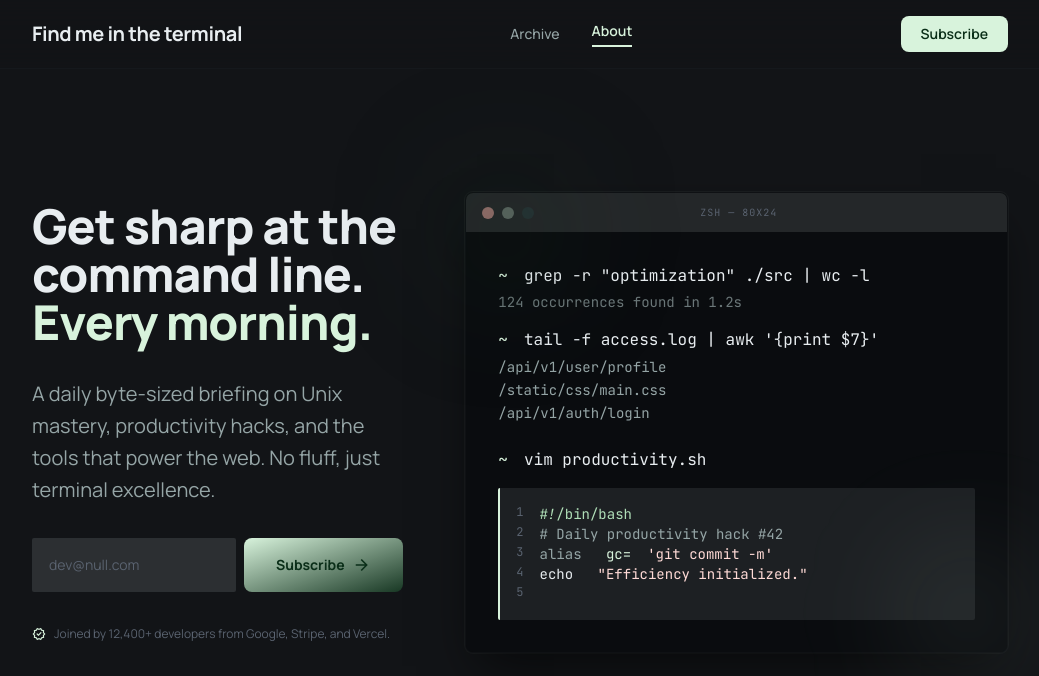
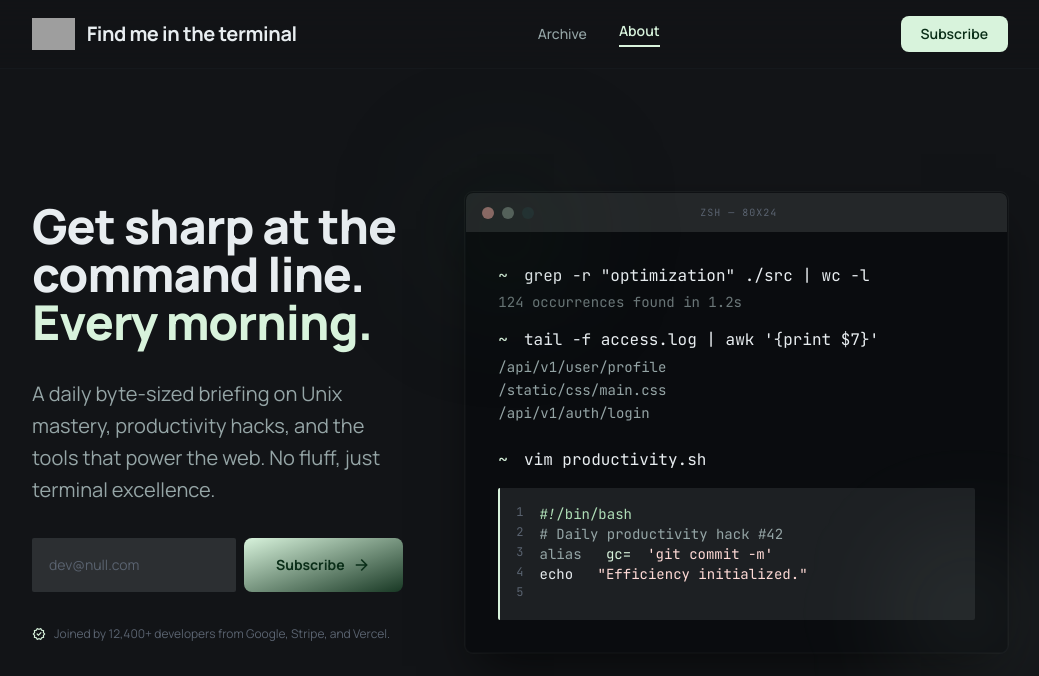
Before and after one commit to weruroy/find-me-in-the-terminal, a Python web app: template app/templates/index.html in a window 1280 px wide. Shown: the top 676 px of the page, without its empty margins (120-1159 px from the left). Run offline with Jinja, Linux system fonts and the light colour scheme; the template is opened without the code that fills it, so the values that code supplies are empty; some libraries are stand-ins or nearby versions; grey boxes are pictures that could not be loaded.

Commit message:
Added the logo icon link to the headers

```diff
--- a/app/templates/index.html
+++ b/app/templates/index.html
@@ -6,6 +6,7 @@
 <meta name="description" content="Daily Linux commands, Vim tricks, and terminal productivity drops for developers who live in the command line."/>
 <title>{{ app_name }}</title>
 <link href="https://fonts.googleapis.com/css2?family=Manrope:wght@200;300;400;500;600;700;800&family=JetBrains+Mono:wght@400;500;700&display=swap" rel="stylesheet"/>
+<link rel="icon" type="image/png" href="logo.png"/>
 <link href="https://fonts.googleapis.com/css2?family=Material+Symbols+Outlined:opsz,wght,FILL,GRAD@20..48,100..700,0..1,-50..200" rel="stylesheet"/>
 <script src="https://cdn.tailwindcss.com?plugins=forms,container-queries"></script>
 <script>
@@ -92,7 +93,12 @@
 <!-- ── NAV ─────────────────────────────────────────────────────────────── -->
 <header class="fixed top-0 left-0 right-0 z-50 glass-header border-b border-outline-variant/20">
   <nav class="flex justify-between items-center w-full px-6 py-4 max-w-5xl mx-auto font-['Manrope'] antialiased">
-    <div class="text-xl font-bold tracking-[-0.02em] text-on-surface">Find me in the terminal</div>
+    <div class="flex items-center">
+      <a href="/" class="flex items-center gap-3">
+        <img src="/logo.png" alt="{{ app_name }}" class="h-8 w-auto"/>
+        <span class="text-xl font-bold tracking-[-0.02em] text-on-surface">Find me in the terminal</span>
+      </a>
+    </div>
     <div class="hidden md:flex items-center gap-8">
       <a class="text-on-surface-variant hover:text-on-surface transition-colors duration-200 text-sm font-medium" href="#">Archive</a>
       <a class="text-primary font-semibold border-b-2 border-primary pb-1 text-sm" href="#">About</a>
```
Also changed, not shown: app/main.py (+13 -2 lines).
